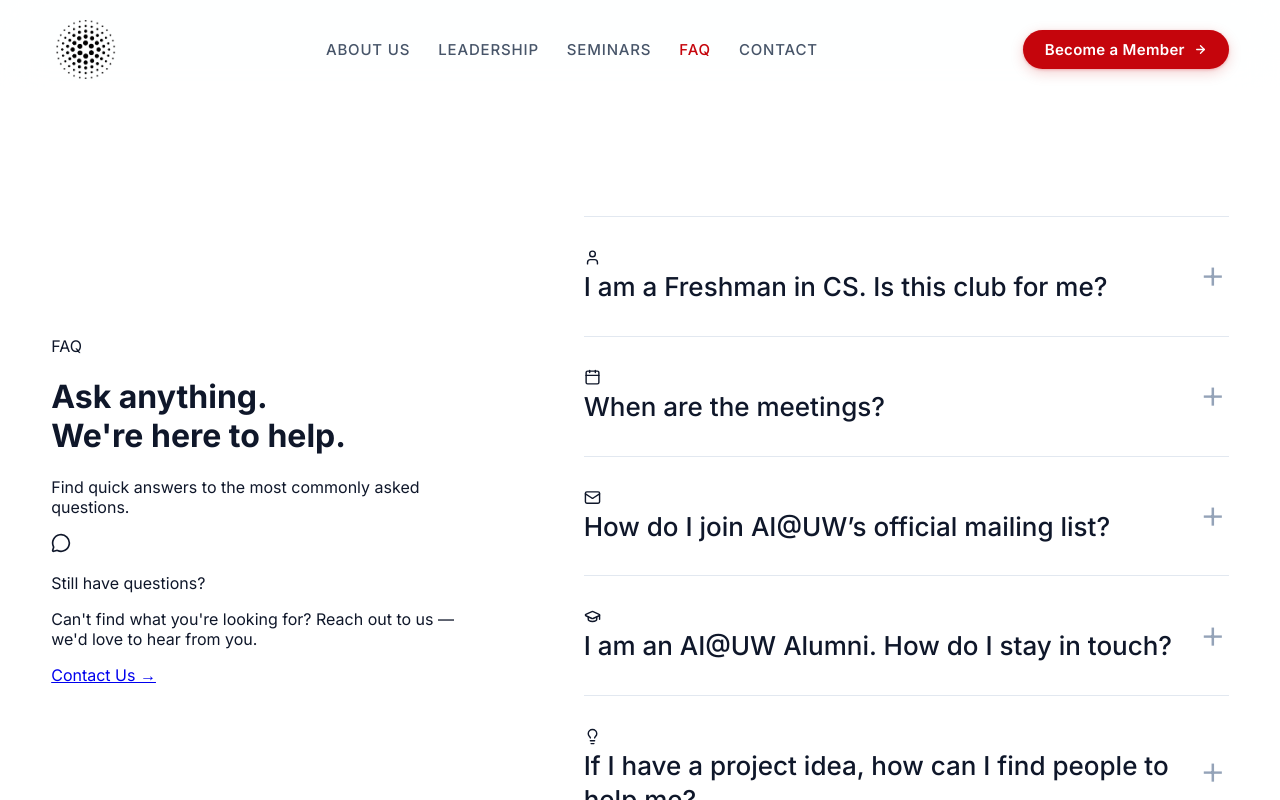
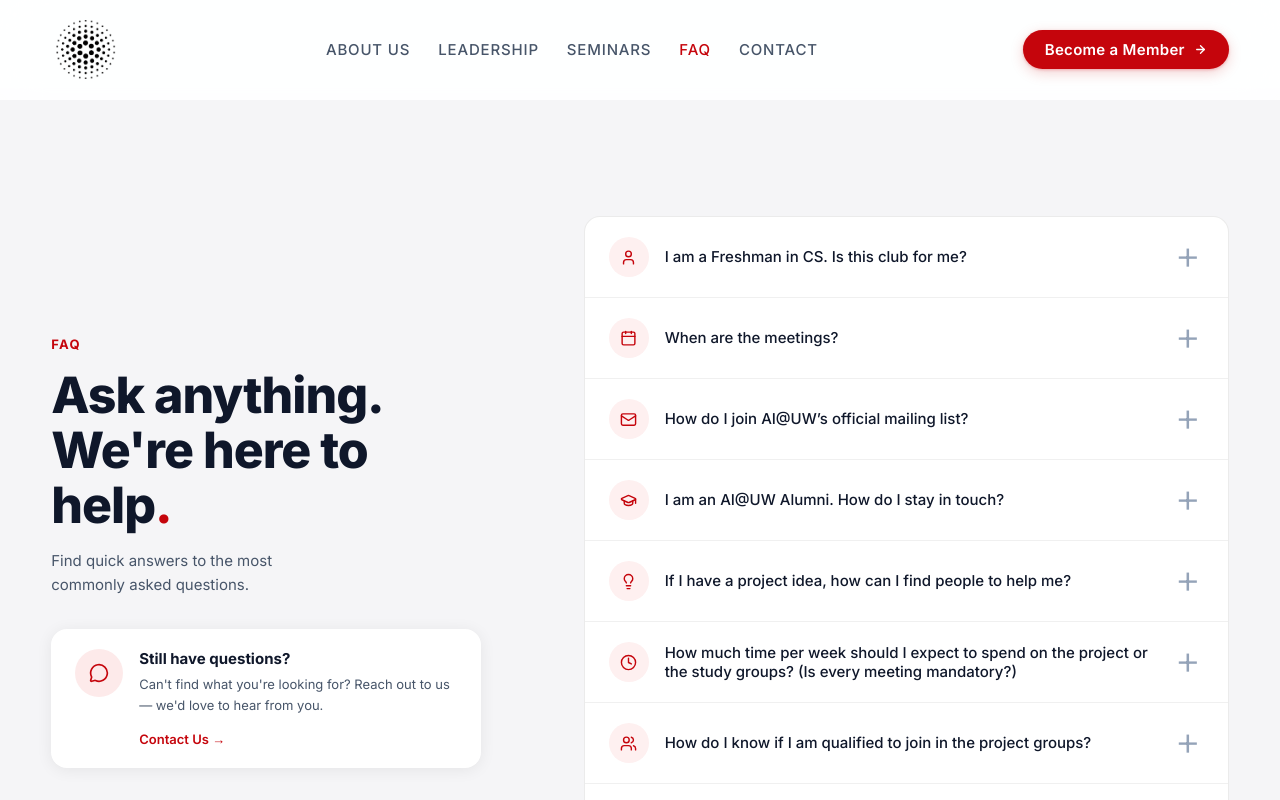
Before and after one commit to aiclubuwmadison/aiclubuwmadison.github.io, a React (Vite) app: page /involvement in a window 1280 px wide. Shown: the top 800 px of the page. Built offline with nearby package versions, Linux system fonts and the light colour scheme.

Commit message:
feat: add FAQ page styles — two-column layout, icon rows, contact card

```diff
--- a/src/components/Involvement.css
+++ b/src/components/Involvement.css
@@ -4,12 +4,13 @@
    ========================================================= */
 
 .atmos-involvement {
-  padding: clamp(72px, 10vw, 140px) 0;
+  padding: clamp(72px, 10vw, 140px) 0 clamp(48px, 6vw, 80px);
+  background: #f5f5f7;
 }
 
 .atmos-faq-layout {
   display: grid;
-  grid-template-columns: 1fr 1.5fr;
+  grid-template-columns: 2fr 3fr;
   gap: clamp(48px, 8vw, 120px);
   align-items: start;
 }
@@ -19,14 +20,122 @@
   top: 120px;
 }
 
-.atmos-faq-main-title {
-  font-family: var(--atmos-serif);
+.faq-label {
+  display: block;
+  font-family: var(--atmos-sans);
+  font-size: 13px;
+  font-weight: 700;
+  color: var(--atmos-badger);
+  text-transform: uppercase;
+  letter-spacing: 0.1em;
+  margin-bottom: 16px;
+}
+
+.faq-heading {
+  font-family: var(--atmos-sans);
+  font-size: clamp(32px, 4vw, 50px);
+  font-weight: 800;
+  line-height: 1.1;
+  letter-spacing: -0.02em;
+  color: var(--atmos-ink);
+  margin: 0 0 16px;
+}
+
+.faq-heading-period {
+  color: var(--atmos-badger);
+}
+
+.faq-subtitle {
+  font-family: var(--atmos-sans);
+  font-size: 15px;
+  color: var(--atmos-ink-soft);
+  line-height: 1.6;
+  margin: 0 0 32px;
+  max-width: 30ch;
+}
+
+.faq-contact-card {
+  background: white;
+  border-radius: 16px;
+  padding: 20px 24px;
+  display: flex;
+  align-items: flex-start;
+  gap: 16px;
+  box-shadow: 0 2px 16px rgba(0, 0, 0, 0.07);
+}
+
+.faq-contact-card-icon {
+  width: 48px;
+  height: 48px;
+  min-width: 48px;
+  border-radius: 50%;
+  background: #fdeaea;
+  display: flex;
+  align-items: center;
+  justify-content: center;
+  color: var(--atmos-badger);
+}
+
+.faq-contact-card-body-wrap {
+  flex: 1;
+}
+
+.faq-contact-card-title {
+  font-family: var(--atmos-sans);
+  font-weight: 700;
+  font-size: 15px;
+  color: var(--atmos-ink);
+  margin: 0 0 6px;
+}
+
+.faq-contact-card-body {
+  font-family: var(--atmos-sans);
+  font-size: 13px;
+  color: var(--atmos-ink-soft);
+  line-height: 1.6;
+  margin: 0 0 12px;
+}
+
+.faq-contact-card-link {
+  color: var(--atmos-badger);
+  font-family: var(--atmos-sans);
+  font-size: 13px;
   font-weight: 600;
-  font-size: clamp(48px, 6.5vw, 88px);
-  line-height: 1;
-  letter-spacing: -0.03em;
-  color: var(--atmos-ink);
-  margin: 0;
+  text-decoration: none;
+  display: inline-flex;
+  align-items: center;
+  gap: 4px;
+}
+.faq-contact-card-link:hover {
+  text-decoration: underline;
+}
+
+
+.faq-right-card {
+  background: white;
+  border-radius: 16px;
+  overflow: hidden;
+  border: 1px solid rgba(0, 0, 0, 0.08);
+}
+
+.faq-row-icon {
+  width: 40px;
+  height: 40px;
+  min-width: 40px;
+  border-radius: 50%;
+  background: #fef0f0;
+  display: flex;
+  align-items: center;
+  justify-content: center;
+  color: var(--atmos-badger);
+}
+
+.faq-row-inner {
+  display: flex;
+  align-items: center;
+  gap: 16px;
+  flex: 1;
+  min-width: 0;
 }
 
 .atmos-faq-list {
@@ -36,10 +145,13 @@
 }
 
 .atmos-faq-row {
-  border-bottom: 1px solid var(--atmos-hairline);
+  border-bottom: 1px solid #f0f0f0;
 }
 .atmos-faq-row:first-child {
-  border-top: 1px solid var(--atmos-hairline);
+  border-top: none;
+}
+.atmos-faq-row:last-child {
+  border-bottom: none;
 }
 
 .atmos-faq-item summary {
@@ -47,7 +159,7 @@
   align-items: center;
   justify-content: space-between;
   gap: 24px;
-  padding: 32px 0;
+  padding: 20px 24px;
   cursor: pointer;
   list-style: none;
 }
@@ -60,7 +172,7 @@
 
 .atmos-faq-q {
   font-family: var(--atmos-sans);
-  font-size: clamp(20px, 2.2vw, 26px);
+  font-size: 15px;
   font-weight: 500;
   color: var(--atmos-ink);
   line-height: 1.3;
@@ -93,7 +205,7 @@
 }
 
 .atmos-faq-a {
-  padding: 0 0 32px 0;
+  padding: 0 24px 20px 80px;
   max-width: 60ch;
   animation: atmosFaqOpen 240ms cubic-bezier(.2,.7,.2,1);
 }
@@ -121,6 +233,7 @@
   }
 }
 
+
 @media (max-width: 900px) {
   .atmos-faq-layout {
     grid-template-columns: 1fr;
@@ -129,7 +242,7 @@
   .atmos-faq-left {
     position: static;
   }
-  .atmos-faq-main-title br {
+  .faq-cubes {
     display: none;
   }
 }
```
